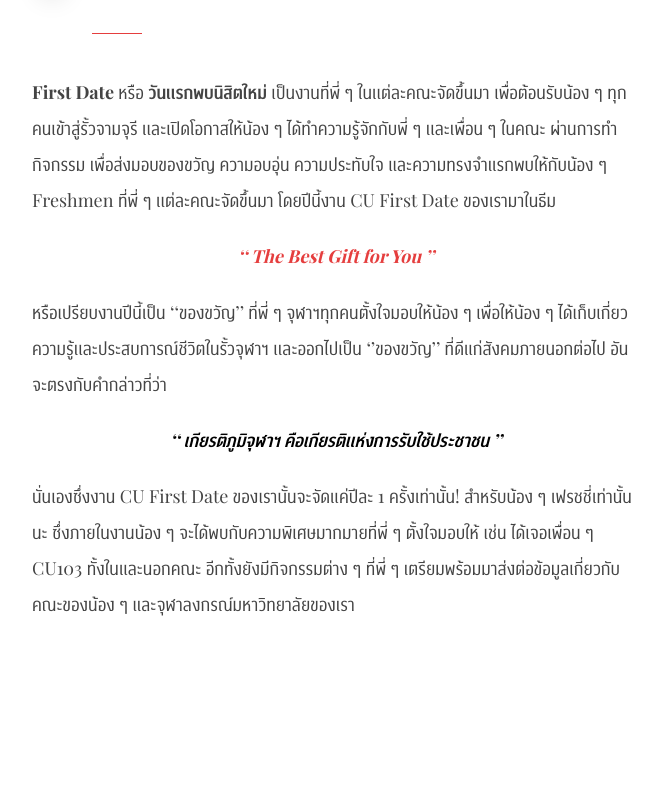
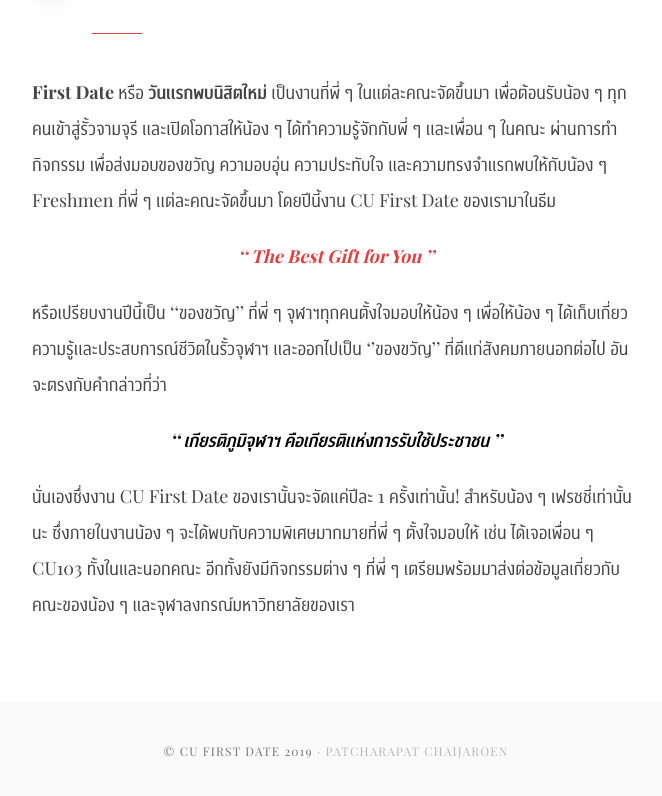
Before and after one commit to fivechjr/cu-first-date-2019, a Next.js app: page / in a window 1280 px wide. Shown: the part 1368-2164 px from the top of the page, without its empty margins (304-966 px from the left). Before the commit the page ends 2070 px from the top, so only its background shows below. Built offline with nearby package versions, Linux system fonts and the light colour scheme.

Commit message:
feat(components): add `footer.jsx`

```diff
--- /dev/null
+++ b/components/footer.jsx
@@ -0,0 +1,14 @@
+import View from './view'
+
+const Footer = () => (
+    <footer className="bg-gray-100 py-10">
+        <View>
+            <p className="text-center font-serif text-xs uppercase tracking-widest text-gray-600">
+                <span>&copy; CU First Date {new Date().getFullYear()}</span>
+                <span className="opacity-50"> &middot; Patcharapat Chaijaroen</span>
+            </p>
+        </View>
+    </footer>
+)
+
+export default Footer
--- a/pages/_app.jsx
+++ b/pages/_app.jsx
@@ -3,6 +3,7 @@
 import '../resources/tailwind.css'
 
 import NavigationBar from '../components/navigation-bar'
+import Footer from '../components/footer'
 
 class MyApp extends App {
     static async getInitialProps({ Component, ctx }) {
@@ -22,6 +23,7 @@
             <Container>
                 <NavigationBar />
                 <Component {...pageProps} />
+                <Footer />
             </Container>
         )
     }
```
